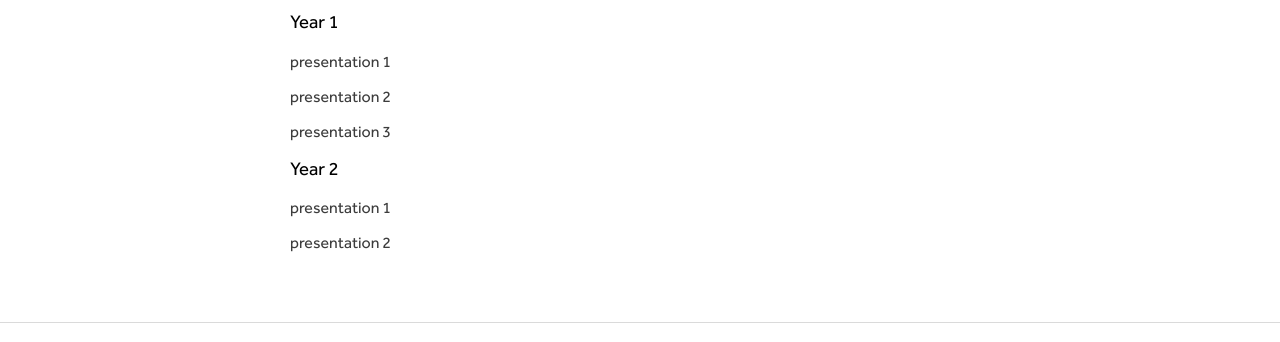
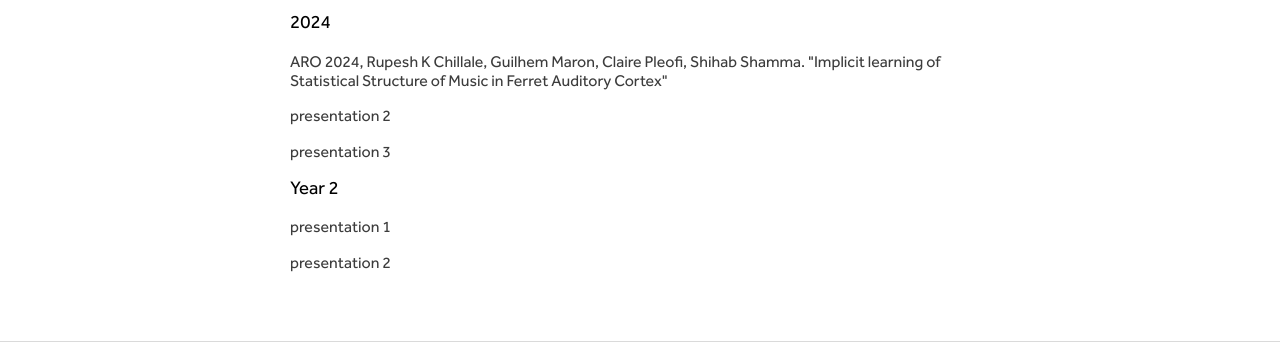
Before and after one commit to rupeshjnu/rupeshjnu.github.io, a plain HTML site: page presentations.html in a window 1280 px wide. Shown: the part 587-929 px from the top of the page. Drawn offline with nearby package versions, Linux system fonts and the light colour scheme.

Commit message:
Update presentations.html
ARO Presentation

```diff
--- a/presentations.html
+++ b/presentations.html
@@ -41,9 +41,9 @@
             <div id="content" class="main">
                <u><h2>Presentations</h2></u>
                 <!-- add <p> tag for more presentations and <h3> tag for year headings-->
-                <h3>Year 1</h3>
+                <h3>2024</h3>
                 <p>
-                    presentation 1
+                   ARO 2024, Rupesh K Chillale, Guilhem Maron, Claire Pleofi, Shihab Shamma. "Implicit learning of Statistical Structure of Music in Ferret Auditory Cortex"
                 </p>
 
                 <p>
```
